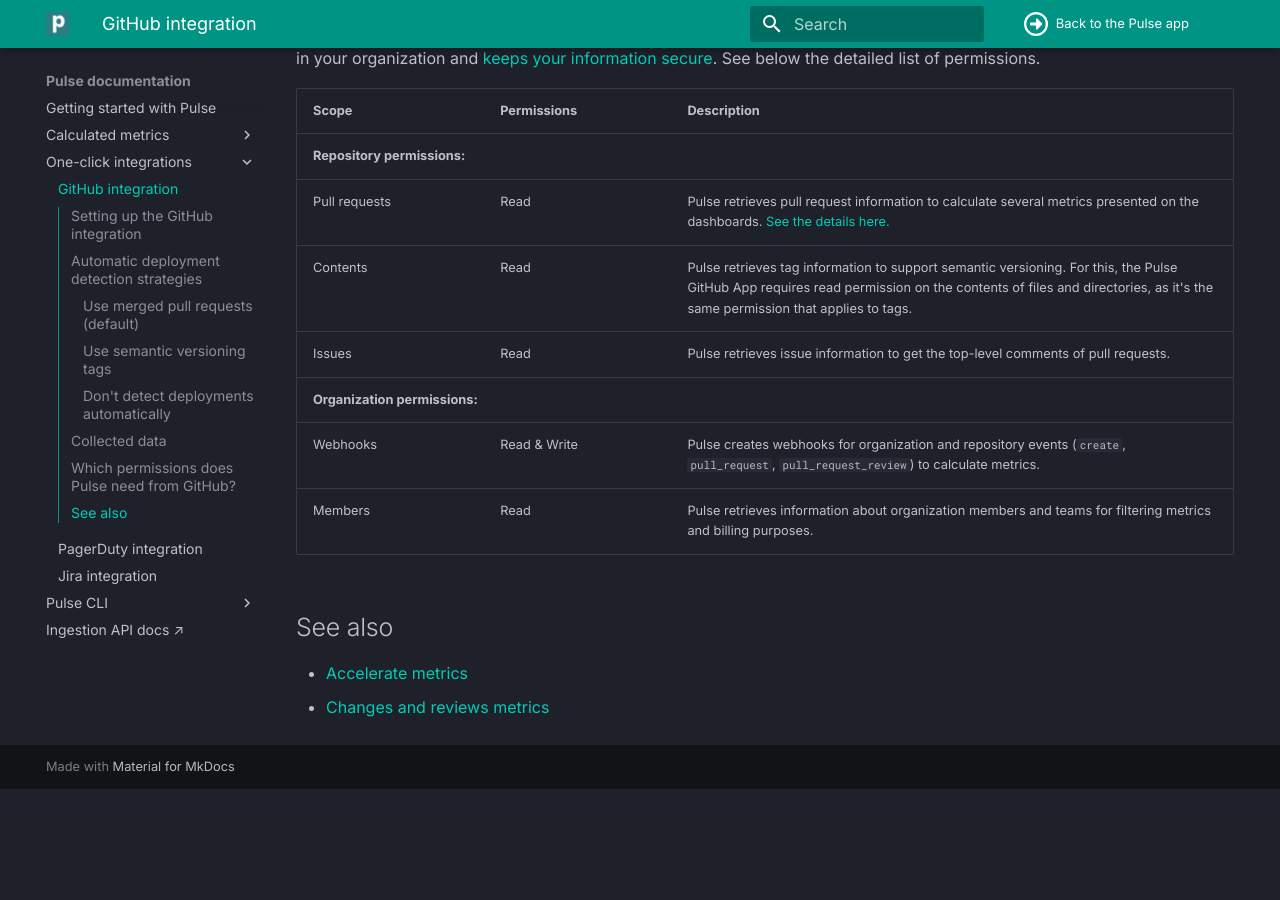
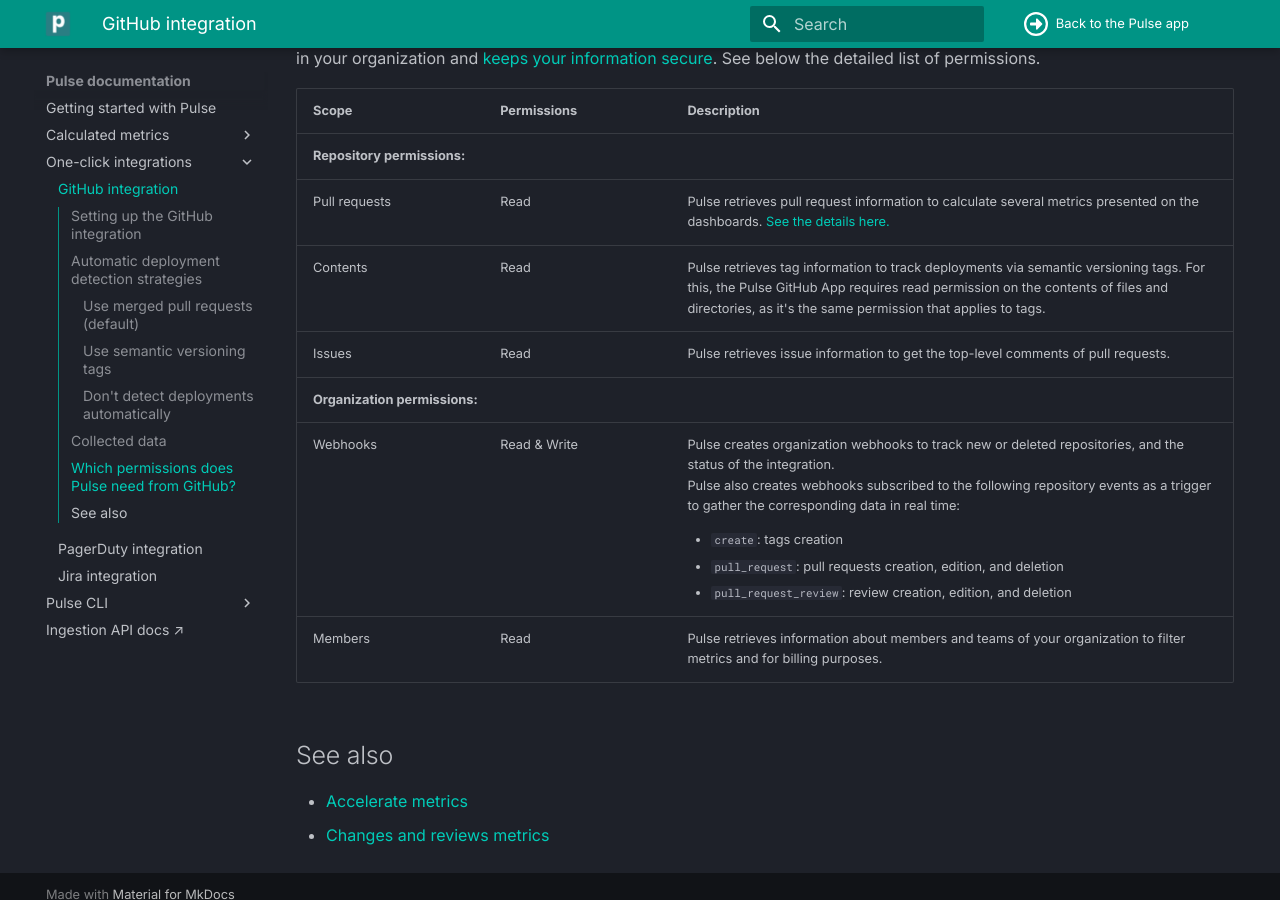
Before and after one commit to codacy/pulse-user-docs, an MkDocs documentation site: the page built from docs/one-click-integrations/github-integration.md, in a window 1280 px wide and 900 px high, scrolled down 4631 px. Built offline with MkDocs 1.6.1 and Material for MkDocs 9.7.7, drawn with Linux system fonts in a browser that asks for light colours; before the commit the page ends 5420 px from its top, so only the background shows below that.

Commit message:
clean: Apply feedback

```diff
--- a/docs/one-click-integrations/github-integration.md
+++ b/docs/one-click-integrations/github-integration.md
@@ -168,7 +168,7 @@
     <tr>
       <td>Contents</td>
       <td>Read</td>
-      <td>Pulse retrieves tag information to support semantic versioning. For this, the Pulse GitHub App requires read permission on the contents of files and directories, as it's the same permission that applies to tags.</td>
+      <td>Pulse retrieves tag information to track deployments via semantic versioning tags. For this, the Pulse GitHub App requires read permission on the contents of files and directories, as it's the same permission that applies to tags.</td>
     </tr>
     <tr>
       <td>Issues</td>
@@ -181,12 +181,17 @@
     <tr>
       <td>Webhooks</td>
       <td>Read & Write</td>
-      <td>Pulse creates webhooks for organization and repository events (<code>create</code>, <code>pull_request</code>, <code>pull_request_review</code>) to calculate metrics.</td>
+      <td>Pulse creates organization webhooks to track new or deleted repositories, and the status of the integration.<br/>Pulse also creates webhooks subscribed to the following repository events as a trigger to gather the corresponding data in real time:
+      <ul>
+        <li><code>create</code>: tags creation</li>
+        <li><code>pull_request</code>: pull requests creation, edition, and deletion</li>
+        <li><code>pull_request_review</code>: review creation, edition, and deletion</li>
+      </ul></td>
     </tr>
     <tr>
       <td>Members</td>
       <td>Read</td>
-      <td>Pulse retrieves information about organization members and teams for filtering metrics and billing purposes.</td>
+      <td>Pulse retrieves information about members and teams of your organization to filter metrics and for billing purposes.</td>
     </tr>
   </tbody>
 </table>
```
